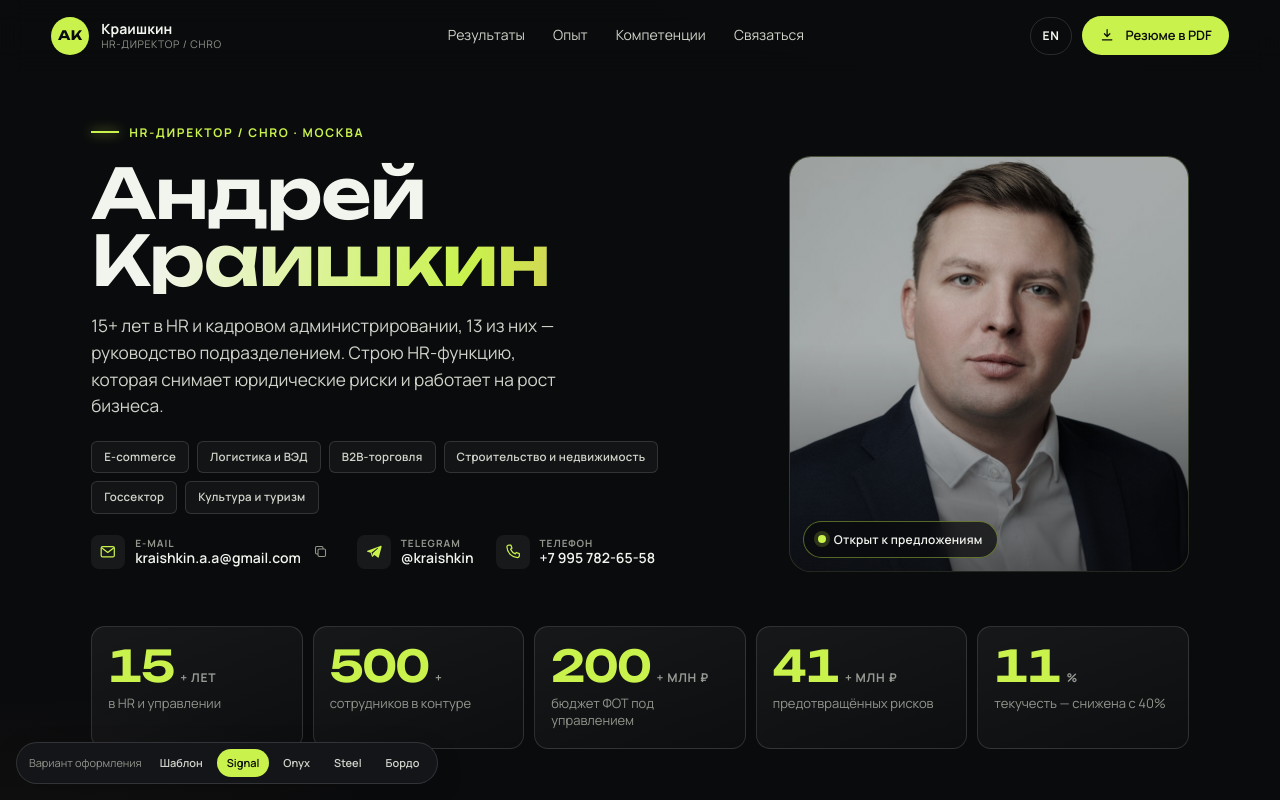
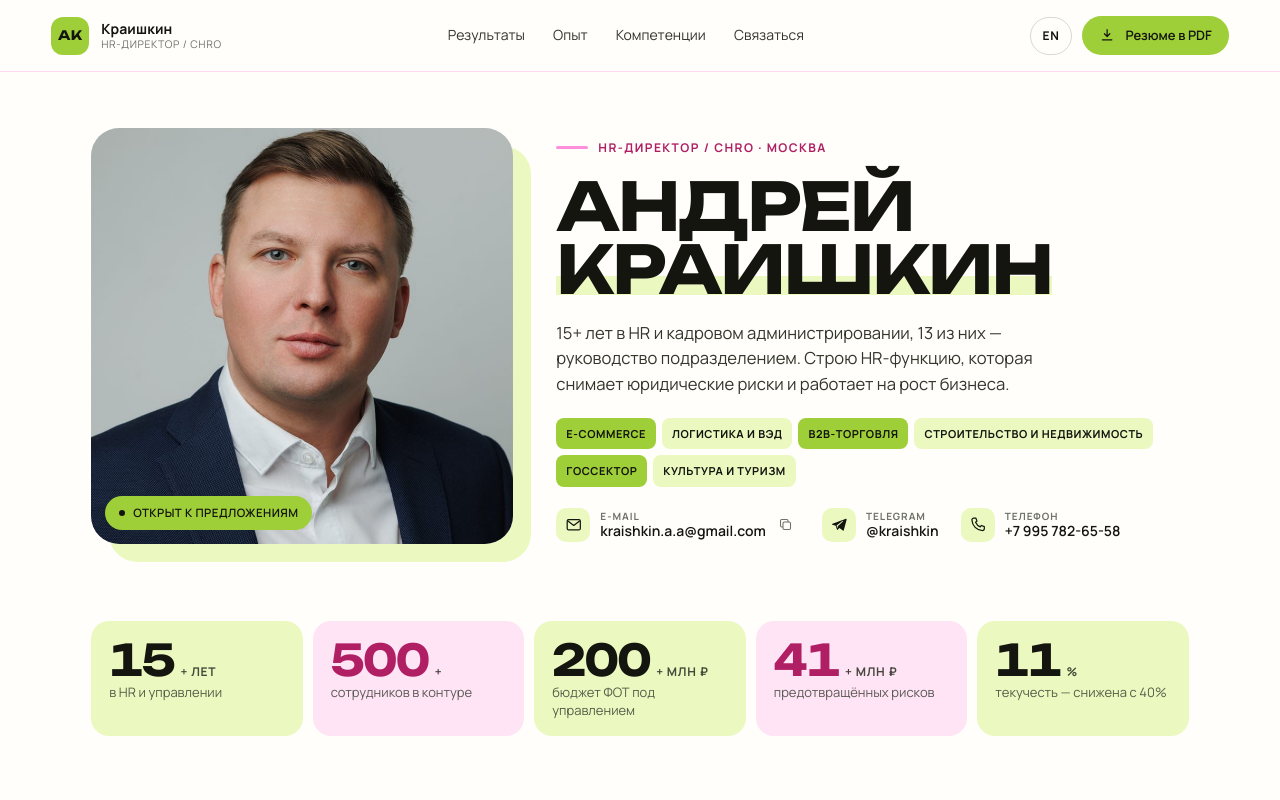
Before and after one commit to kraishkinaa/kraishkinaa.github.io, a plain HTML site: page index.html in a window 1280 px wide. Shown: the top 800 px of the page. Drawn offline with Linux system fonts and the light colour scheme.

Commit message:
Set Template as default, add Onyx Steel and Bordeaux, hide theme switcher

```diff
--- a/assets/app.js
+++ b/assets/app.js
@@ -4,10 +4,10 @@
   var R = window.RESUME;
   if (!R) return;
 
-  var SHOW_THEME_SWITCH = true; // перед публикацией поставить false
+  var SHOW_THEME_SWITCH = false; // true — вернуть плавающий переключатель тем
   var THEMES = ["template", "signal", "onyx", "onyx-steel", "onyx-bordeaux"];
   var THEME_COLORS = {
-    template: "#EBF9C1",
+    template: "#FFFEFB",
     signal: "#0A0B0D",
     onyx: "#0A0A0B",
     "onyx-steel": "#0A0B0C",
@@ -32,7 +32,7 @@
     lang: params.get("lang") === "en" ? "en" : (read(LANG_KEY) === "en" ? "en" : "ru"),
     theme: THEMES.indexOf(params.get("theme")) > -1
       ? params.get("theme")
-      : (THEMES.indexOf(read(THEME_KEY)) > -1 ? read(THEME_KEY) : "signal")
+      : (THEMES.indexOf(read(THEME_KEY)) > -1 ? read(THEME_KEY) : "template")
   };
 
   function L() { return R[state.lang]; }
@@ -65,7 +65,7 @@
   /* ---------- topic: theme ---------- */
 
   function applyTheme(theme, persist) {
-    state.theme = THEMES.indexOf(theme) > -1 ? theme : "signal";
+    state.theme = THEMES.indexOf(theme) > -1 ? theme : "template";
     document.body.classList.remove.apply(document.body.classList, THEMES.map(function (t) { return "theme-" + t; }));
     document.body.classList.add("theme-" + state.theme);
     if (state.theme.indexOf("onyx") === 0) document.body.classList.add("theme-signal");
@@ -435,7 +435,7 @@
   window.addEventListener("scroll", onScroll, { passive: true });
 
   var switchHost = $("#themeSwitch");
-  if (switchHost && !SHOW_THEME_SWITCH) switchHost.hidden = true;
+  if (switchHost) switchHost.hidden = !SHOW_THEME_SWITCH;
 
   applyTheme(state.theme, false);
   renderAll();
--- a/assets/styles/base.css
+++ b/assets/styles/base.css
@@ -52,6 +52,7 @@ body.theme-signal { color-scheme: dark; }
 
 img { max-width: 100%; display: block; }
 svg { display: block; }
+[hidden] { display: none !important; }
 
 a { color: inherit; text-decoration: none; }
 
--- a/index.html
+++ b/index.html
@@ -5,7 +5,7 @@
 <meta name="viewport" content="width=device-width, initial-scale=1">
 <title>Андрей Краишкин — HR-директор / CHRO</title>
 <meta name="description" content="HR-директор с 15+ годами опыта: построение HR-функции с нуля, трудовое право и комплаенс, снижение текучести с 40% до 11%, предотвращение рисков на 41+ млн ₽.">
-<meta name="theme-color" content="#0A0B0D">
+<meta name="theme-color" content="#FFFEFB">
 <meta property="og:type" content="profile">
 <meta property="og:title" content="Андрей Краишкин — HR-директор / CHRO">
 <meta property="og:description" content="Строю HR-функцию, которая снижает риски и работает на рост бизнеса.">
@@ -27,7 +27,7 @@
 <script defer src="assets/content.js"></script>
 <script defer src="assets/app.js"></script>
 </head>
-<body class="theme-signal">
+<body class="theme-template">
 
 <svg class="sprite" aria-hidden="true" focusable="false">
   <symbol id="i-arrow" viewBox="0 0 24 24"><path d="M5 12h13M13 6l6 6-6 6" fill="none" stroke="currentColor" stroke-width="1.8" stroke-linecap="round" stroke-linejoin="round"/></symbol>
@@ -179,7 +179,7 @@
   <a class="to-top" href="#top" aria-label="Наверх"><svg class="icon" aria-hidden="true"><use href="#i-up"></use></svg></a>
 </footer>
 
-<div class="theme-switch" id="themeSwitch" role="group" aria-label="Вариант оформления">
+<div class="theme-switch" id="themeSwitch" role="group" aria-label="Вариант оформления" hidden>
   <span class="theme-switch-label" data-i18n="ui.themeLabel">Вариант:</span>
   <button type="button" data-theme="template" data-i18n="ui.themes.template">Шаблон</button>
   <button type="button" data-theme="signal" data-i18n="ui.themes.signal">Signal</button>
```
Also changed, not shown: assets/img/og-image.jpg, 2 other files.
